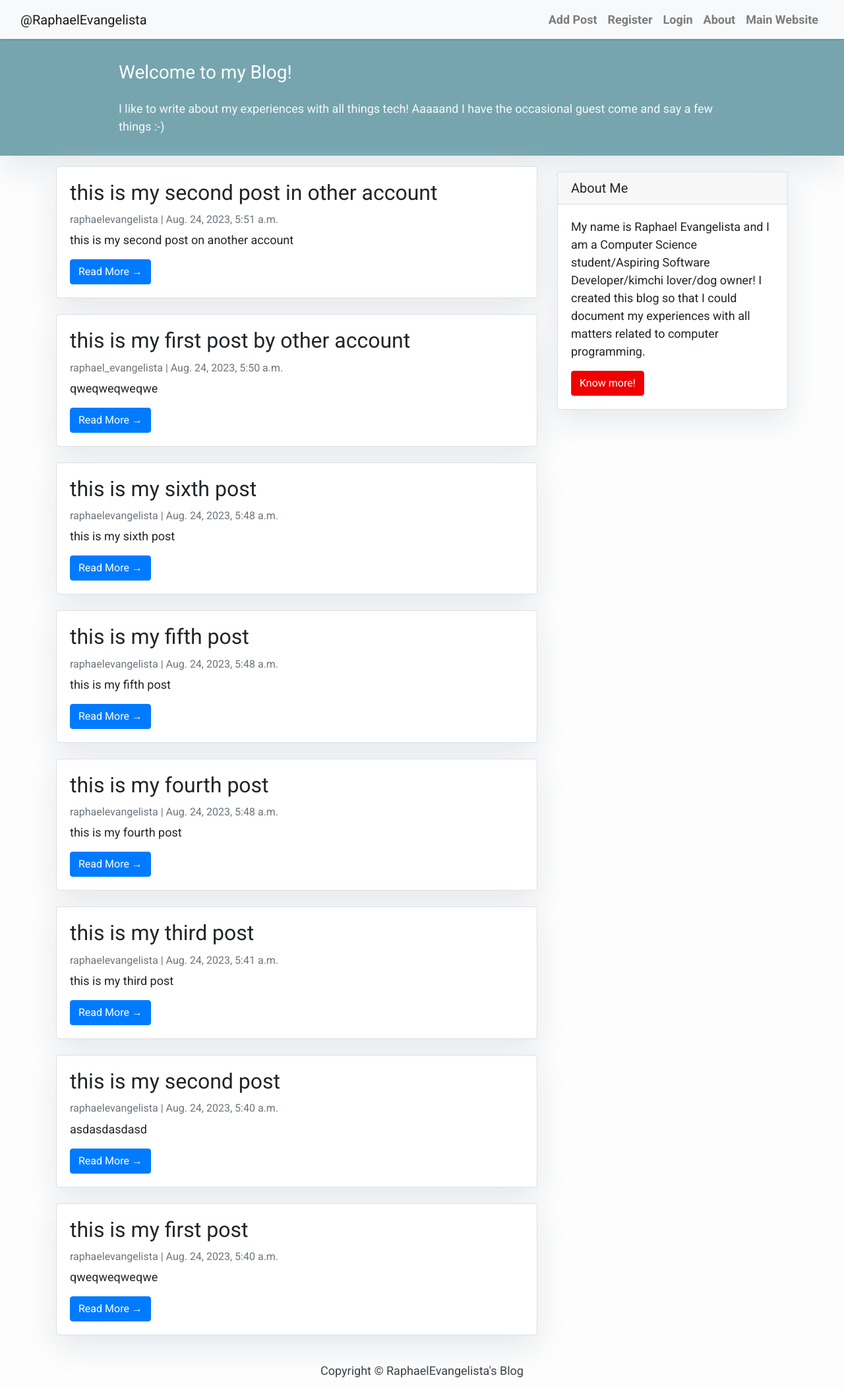
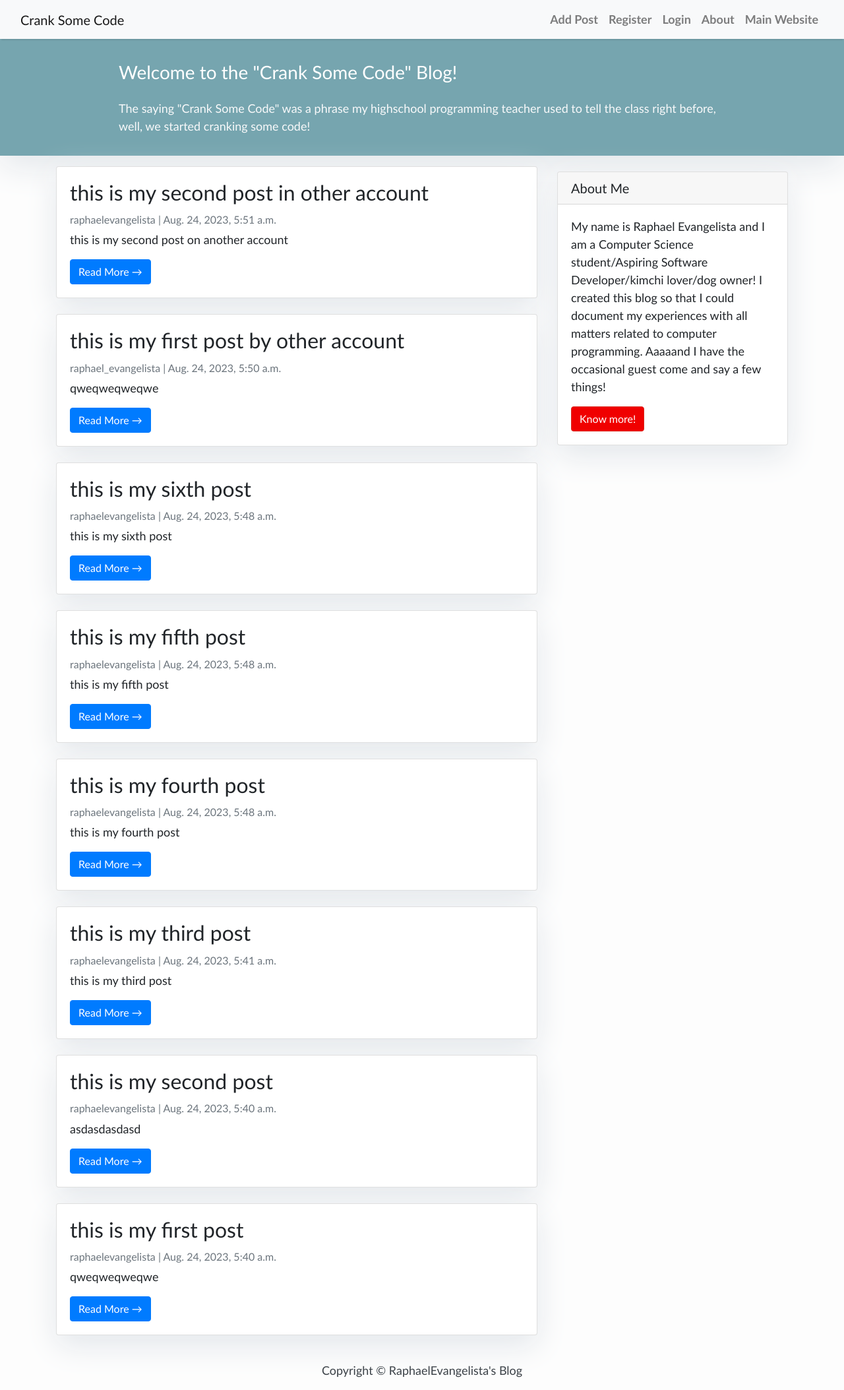
Before and after one commit to skythepoppy/user-blog-app, a Django app: page / in a window 1280 px wide. Shown: the whole page at 66% size. Run offline with Django 4.2, Linux system fonts and the light colour scheme; data comes from the database, SQL or seed files in the repository; some libraries are stand-ins or nearby versions.

Commit message:
styled add post page and homepage

```diff
--- a/mysite/myblog/templates/base.html
+++ b/mysite/myblog/templates/base.html
@@ -13,7 +13,7 @@
     <body>
         <style>
             body {
-            font-family: "Roboto", sans-serif;
+            font-family: "Gill Sans", sans-serif;
             font-size: 17px;
             background-color: #fdfdfd;
         }
@@ -37,7 +37,7 @@
         <!-- Navigation -->
         <nav class="navbar navbar-expand-lg navbar-light bg-light shadow" id="mainNav">
             <div class="container-fluid">
-                <a class="navbar-brand" href="{% url 'home' %}">@RaphaelEvangelista</a>
+                <a class="navbar-brand" href="{% url 'home' %}">Crank Some Code</a>
                 <button class="navbar-toggler navbar-toggler-right" type="button" data-toggle="collapse" data-target="#navbarResponsive"
                     aria-controls="navbarResponsive" aria-expanded="false" aria-label="Toggle navigation">
                     <span class="navbar-toggler-icon"></span>
--- a/mysite/myblog/templates/index.html
+++ b/mysite/myblog/templates/index.html
@@ -2,7 +2,7 @@
 {% block content %}
 <style>
     body {
-        font-family: "Roboto", sans-serif;
+        font-family: "Gill Sans", sans-serif;
         font-size: 18px;
         background-color: #fdfdfd;
     }
@@ -22,9 +22,9 @@
         <div class="row">
             <div class=" col-md-8 col-md-10 mx-auto">
                 <div class="site-heading">
-                    <h3 class=" site-heading my-4 mt-3 text-white"> Welcome to my Blog! </h3>
-                    <p class="text-light"> I like to write about my experiences with all things tech!
-                        Aaaaand I have the occasional guest come and say a few things :-)
+                    <h3 class=" site-heading my-4 mt-3 text-white"> Welcome to the "Crank Some Code" Blog! </h3>
+                    <p class="text-light"> The saying "Crank Some Code" was a phrase my highschool programming teacher
+                        used to tell the class right before, well, we started cranking some code!
                         &nbsp
                     </p>
                 </div>
--- a/mysite/myblog/templates/sidebar.html
+++ b/mysite/myblog/templates/sidebar.html
@@ -21,7 +21,7 @@
     <div class="card-body">
         <p class="card-text"> My name is Raphael Evangelista and I am a Computer Science student/Aspiring Software
         Developer/kimchi lover/dog owner! I created this blog so that I could document my experiences with
-        all matters related to computer programming. </p>
+        all matters related to computer programming. Aaaaand I have the occasional guest come and say a few things! </p>
         <a href="https://djangocentral.com/building-a-blog-application-with-django"
            class="btn btn-danger">Know more!</a>
     </div>
```
Also changed, not shown: mysite/myblog/templates/add_post.html (+10 -28 lines).
